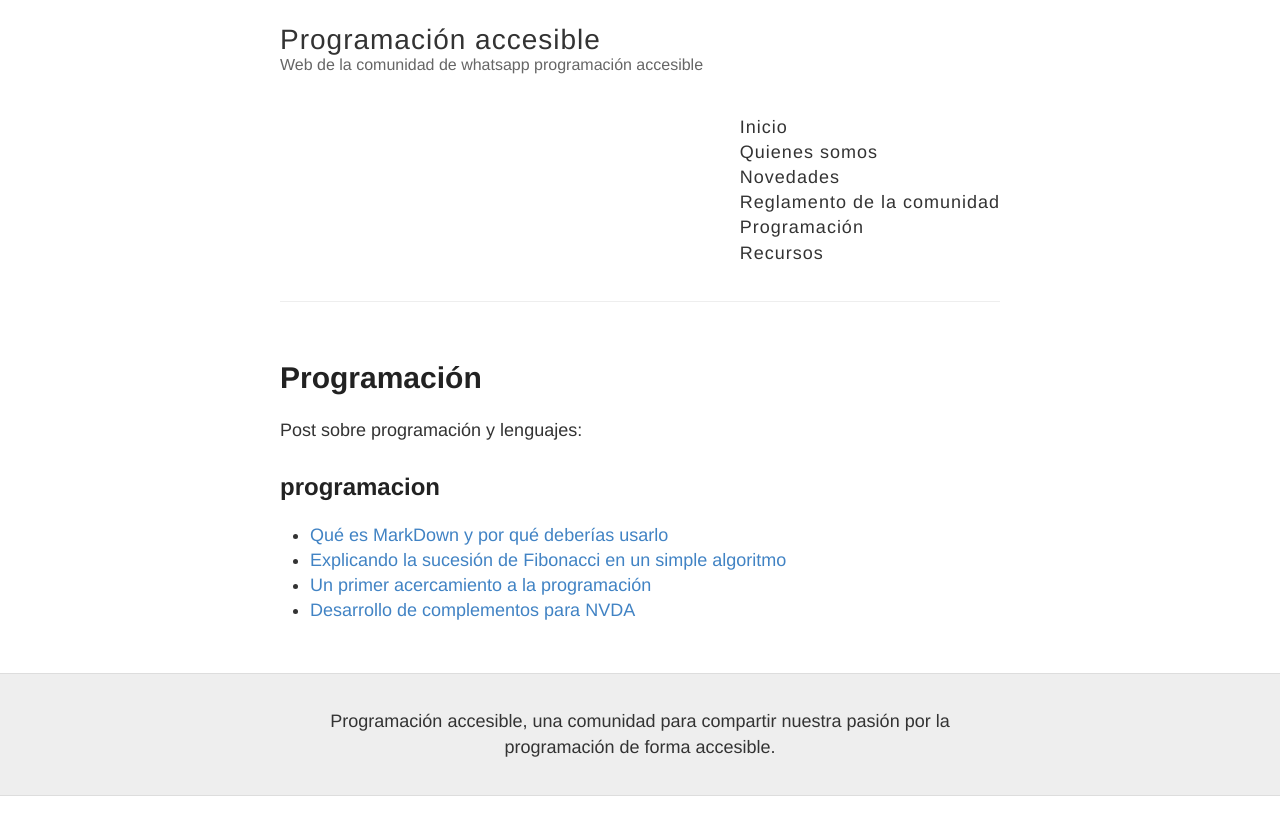
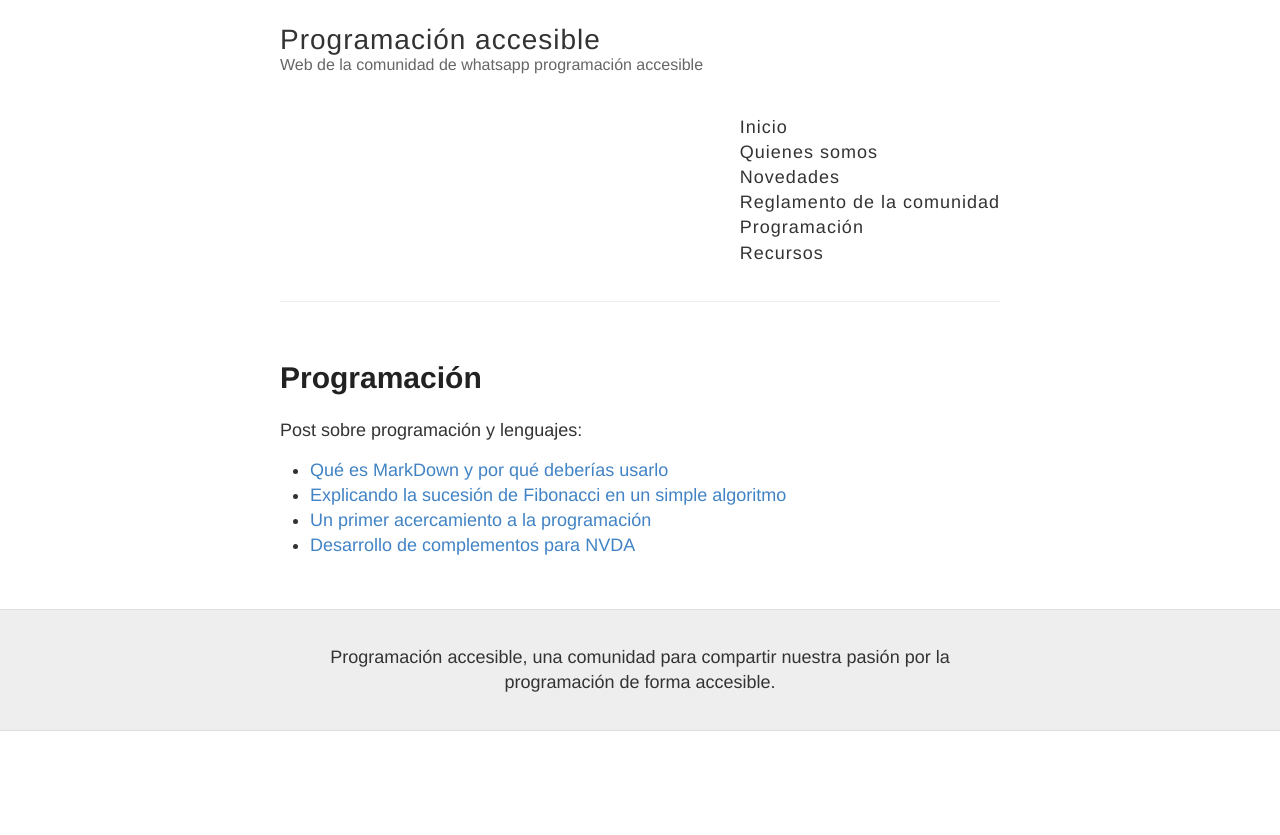
Before and after one commit to programacion-accesible/programacion-accesible.github.io, a Jekyll site: the page built from programacion.md, in a window 1280 px wide. Shown: the top 835 px of the page. Built offline with Jekyll 4.4.1, drawn with Linux system fonts in a browser that asks for light colours.

Commit message:
Corrigiendo un encavezado de la página principal de programación

```diff
--- a/programacion.md
+++ b/programacion.md
@@ -9,7 +9,7 @@ Post sobre programación y lenguajes:
 {% capture category_name %}programacion{% endcapture %}
 
 <div>
-<h2 class="category-head">{{ category_name }}</h2>
+<!-- <h2 class="category-head">{{ category_name }}</h2> -->
 
     <ul>
     {% for post in site.categories[category_name] %}
```
